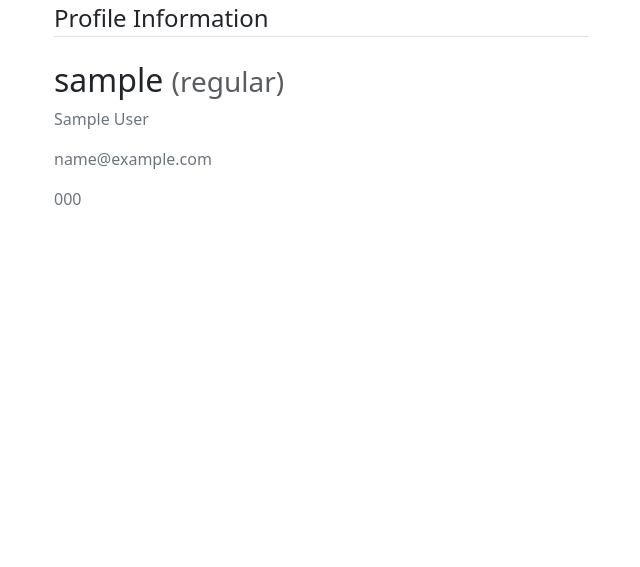
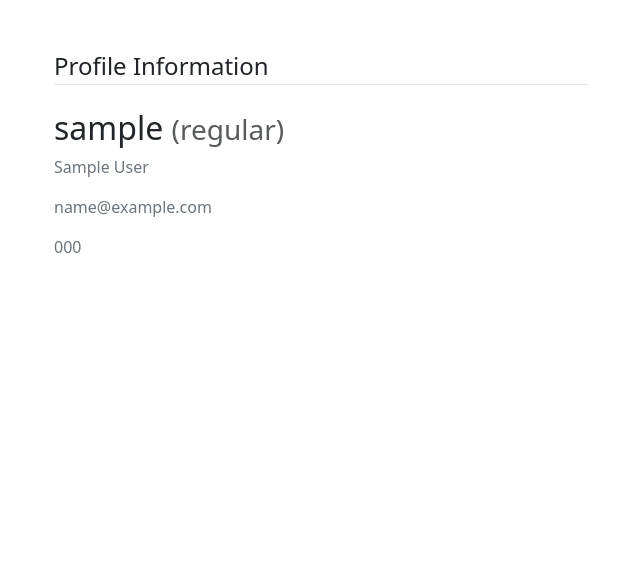
Before and after one commit to recinan/inventeru_project, a Django app: a page that uses inventory_management_con/templates/accounts/profile.html in a window 1280 px wide. Shown: the part 56-623 px from the top of the page, without its empty margins (40-680 px from the left). Run offline with Django 5.2, Linux system fonts and the light colour scheme; tables that the repository leaves empty hold one stand-in row (values such as "Sample post"); some libraries are stand-ins or nearby versions.

Commit message:
profile page update

```diff
--- a/inventory_management_con/templates/accounts/profile.html
+++ b/inventory_management_con/templates/accounts/profile.html
@@ -4,7 +4,7 @@
 
     <div class="container">
         <div class="row">
-            <div class="col-6">
+            <div class="col-6 mt-5 mb-5">
                 <div class="content-section col-lg-12 col-md-12 col-sm-12 tutorial-style" style="min-height: 65vh;">
                     <legend class="border-bottom mb-4">Profile Information</legend>
                     <form method="POST" enctype="multipart/form-data">
```
